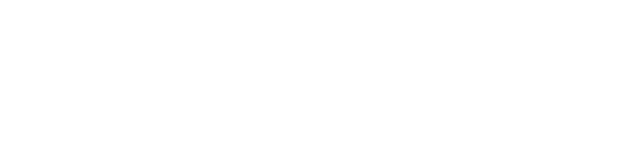
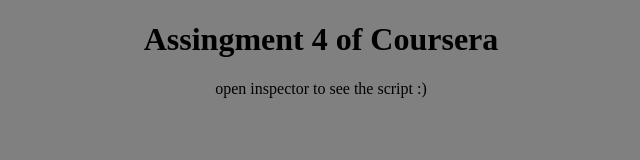
Before and after one commit to Arbenidas/module4-solution.github.io, a plain HTML site: page index.html in a window 1280 px wide. Shown: the whole page, without its empty margins (319-959 px from the left). Drawn offline with Linux system fonts and the light colour scheme.

Commit message:
Modify index

```diff
--- a/index.html
+++ b/index.html
@@ -7,7 +7,8 @@
 	<script src="SpeakHello.js"></script>
 	<script src="SpeakGoodBye.js"></script>
 	<script src="script.js"></script>
-<body>
-
+<body style="background: gray; text-align: center;">
+	<h1>Assingment 4 of Coursera </h1>
+	<p> open inspector to see the script :)</p>
 </body>
 </html>
```
